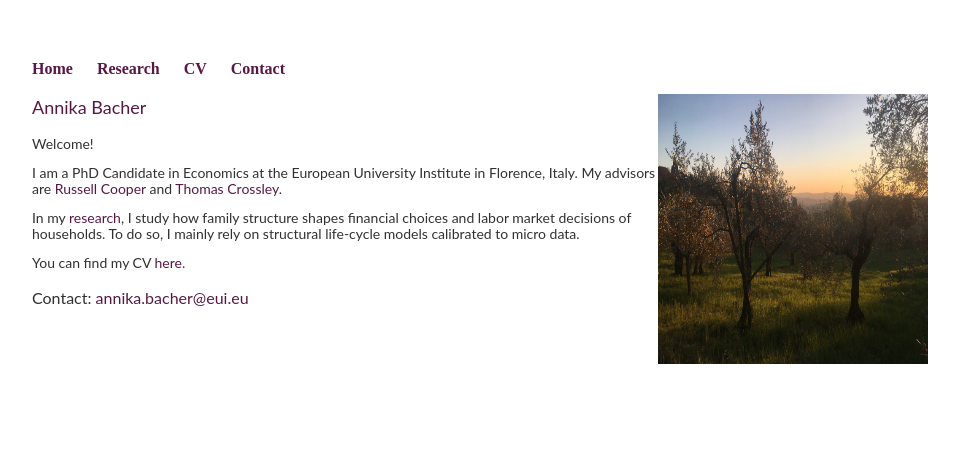
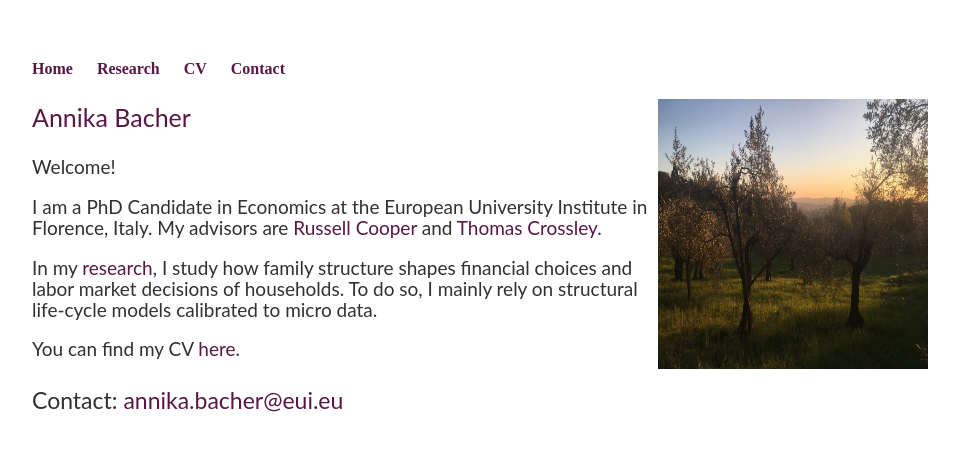
Before and after one commit to annikabacher/annikabacher.github.io, a Jekyll site: the page built from index.html, in a window 1280 px wide. Shown: the top 451 px of the page, without its empty margins (160-1119 px from the left). Built offline with Jekyll 4.4.1, drawn with Linux system fonts in a browser that asks for light colours.

Commit message:
font sizes

```diff
--- a/css/main.css
+++ b/css/main.css
@@ -23,23 +23,23 @@ a:hover {
 
 
 h1 {
-    font:20px/1.5 Lato;
+    font:30px/1.5 Lato;
     color: #581845;
 }
 
 h2 {
-    font:18px/1.5 Lato;
+    font:25px/1.5 Lato;
     color: #581845;
 }
 
 h3 {
-    font:16px/1.5 Lato;
+    font:23px/1.5 Lato;
     color: #313131;
 }
 
 
 p {
-    font:14px/1.5 Lato;
+    font:19px/1.5 Lato;
     line-height: 1.1em;
     color: #313131;
 }
```
